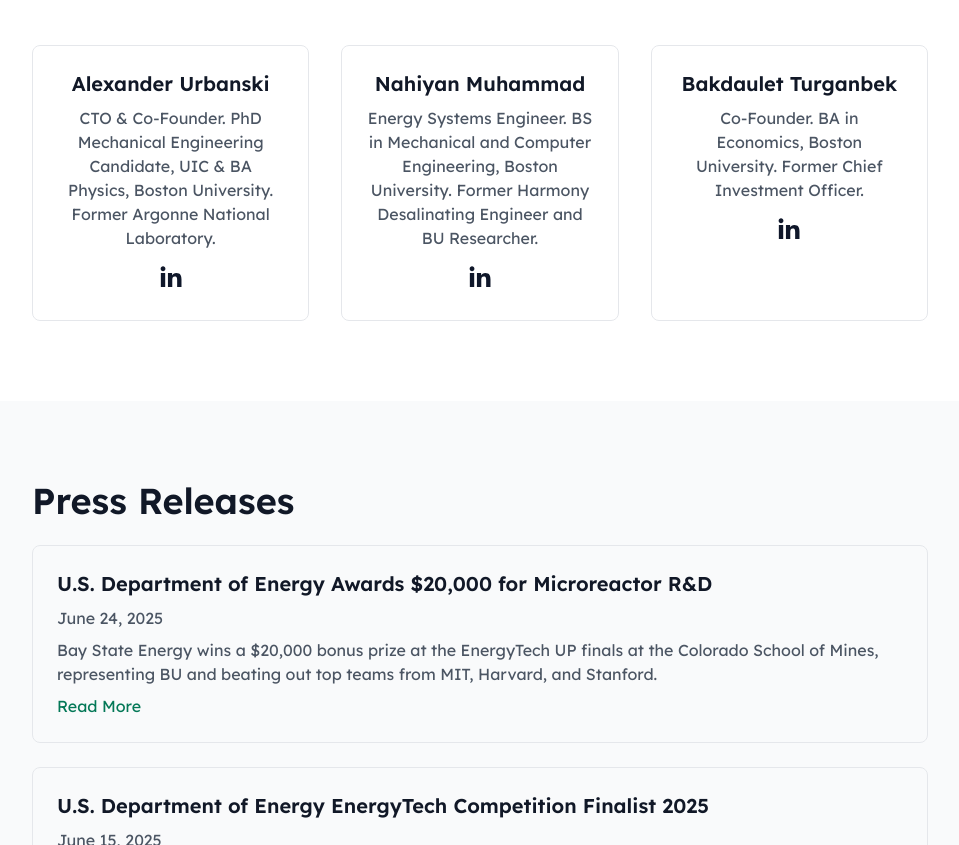
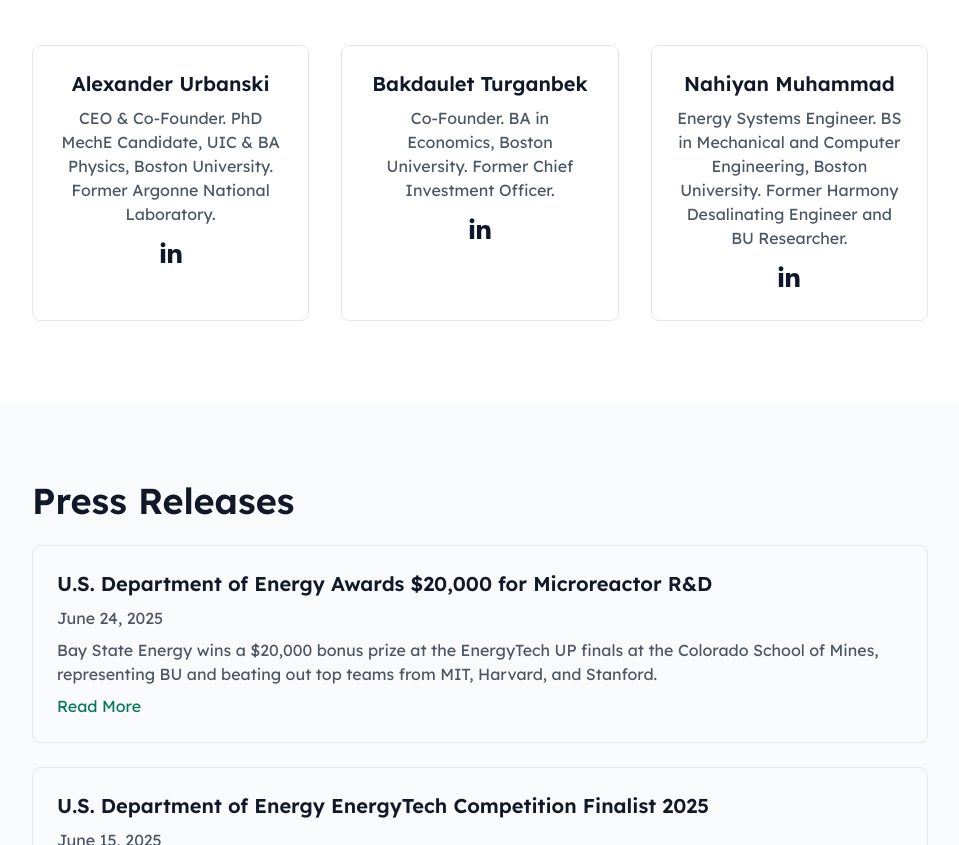
Before and after one commit to alexanderurbanski/bay-state-energy-site, a plain HTML site: page index.html in a window 1280 px wide. Shown: the part 3167-4012 px from the top of the page, without its empty margins (160-1119 px from the left). Drawn offline with nearby package versions, Linux system fonts and the light colour scheme.

Commit message:
minor changes

```diff
--- a/index.html
+++ b/index.html
@@ -183,8 +183,15 @@
         <!-- Alexander Urbanski -->
         <div class="p-6 border rounded-lg hover:shadow-lg transition-shadow" data-aos="fade-up" data-aos-delay="100">
           <h3 class="font-semibold text-xl mb-2">Alexander Urbanski</h3>
-          <p class="text-gray-600">CTO &amp; Co-Founder. PhD Mechanical Engineering Candidate, UIC &amp; BA Physics, Boston University. Former Argonne National Laboratory.</p>
+          <p class="text-gray-600">CEO &amp; Co-Founder. PhD MechE Candidate, UIC &amp; BA Physics, Boston University. Former Argonne National Laboratory.</p>
           <a href="https://www.linkedin.com/in/aurban42/" target="_blank" rel="noopener noreferrer" class="inline-block mt-4">
+            <img src="assets/linkedin-icon.svg" alt="LinkedIn" class="w-6 h-6" />
+          </a>
+        </div>
+        <div class="p-6 border rounded-lg hover:shadow-lg transition-shadow" data-aos="fade-up" data-aos-delay="300">
+          <h3 class="font-semibold text-xl mb-2">Bakdaulet Turganbek</h3>
+          <p class="text-gray-600">Co-Founder. BA in Economics, Boston University. Former Chief Investment Officer.</p>
+          <a href="https://www.linkedin.com/in/bakdaulet-t-08506632a/" target="_blank" rel="noopener noreferrer" class="inline-block mt-4">
             <img src="assets/linkedin-icon.svg" alt="LinkedIn" class="w-6 h-6" />
           </a>
         </div>
@@ -193,14 +200,6 @@
           <h3 class="font-semibold text-xl mb-2">Nahiyan Muhammad</h3>
           <p class="text-gray-600">Energy Systems Engineer. BS in Mechanical and Computer Engineering, Boston University. Former Harmony Desalinating Engineer and BU Researcher.</p>
           <a href="https://www.linkedin.com/in/nahiyan-muhammad/" target="_blank" rel="noopener noreferrer" class="inline-block mt-4">
-            <img src="assets/linkedin-icon.svg" alt="LinkedIn" class="w-6 h-6" />
-          </a>
-        </div>
-        <!-- Bakdaulet Turganbek -->
-        <div class="p-6 border rounded-lg hover:shadow-lg transition-shadow" data-aos="fade-up" data-aos-delay="300">
-          <h3 class="font-semibold text-xl mb-2">Bakdaulet Turganbek</h3>
-          <p class="text-gray-600">Co-Founder. BA in Economics, Boston University. Former Chief Investment Officer.</p>
-          <a href="https://www.linkedin.com/in/bakdaulet-t-08506632a/" target="_blank" rel="noopener noreferrer" class="inline-block mt-4">
             <img src="assets/linkedin-icon.svg" alt="LinkedIn" class="w-6 h-6" />
           </a>
         </div>
```
